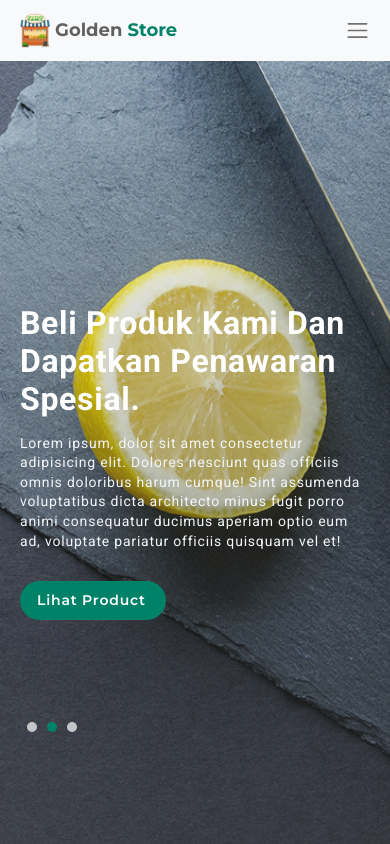
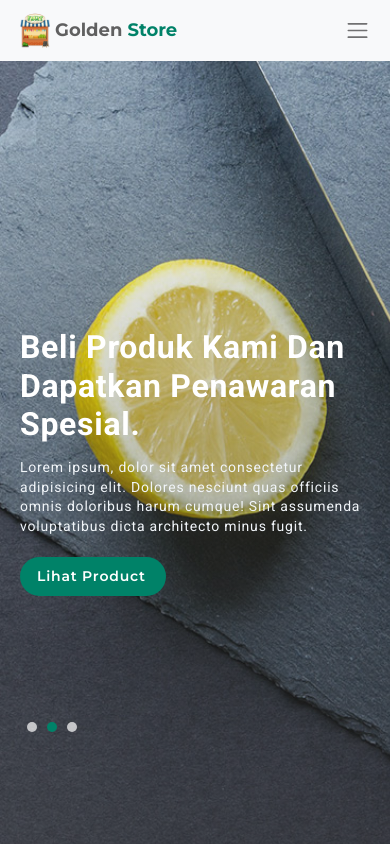
Before and after one commit to Davitaridani/golden-store, a React (Create React App) app: page / in a window 390 px wide. Shown: the top 844 px of the page. Built offline with nearby package versions, Linux system fonts and the light colour scheme; some icons are missing.

Commit message:
revisi agin

```diff
--- a/src/assets/sass/_home.scss
+++ b/src/assets/sass/_home.scss
@@ -204,7 +204,7 @@ $colorText: #008268;
 						p {
 							font-size: 14px;
 							max-width: none;
-							margin-bottom: 30px;
+							margin-bottom: 20px;
 							color: #f1f5f9;
 						}
 						a {
--- a/src/assets/sass/custom.css
+++ b/src/assets/sass/custom.css
@@ -341,7 +341,7 @@ li {
   .sect-banner .container .mySwiper .swiper-slide .text-banner p {
     font-size: 14px;
     max-width: none;
-    margin-bottom: 30px;
+    margin-bottom: 20px;
     color: #f1f5f9;
   }
   .sect-banner .container .mySwiper .swiper-slide .text-banner a {
--- a/src/pages/Home.jsx
+++ b/src/pages/Home.jsx
@@ -98,7 +98,7 @@ const Home = () => {
 								</h3>
 								<div className="text" data-swiper-parallax="-200">
 									<p>
-										Lorem ipsum, dolor sit amet consectetur adipisicing elit. Dolores nesciunt quas officiis omnis doloribus harum cumque! Sint assumenda voluptatibus dicta architecto minus fugit porro animi consequatur ducimus aperiam optio eum ad, voluptate pariatur officiis quisquam vel et!
+										Lorem ipsum, dolor sit amet consectetur adipisicing elit. Dolores nesciunt quas officiis omnis doloribus harum cumque! Sint assumenda voluptatibus dicta architecto minus fugit.
 									</p>
 								</div>
 								<div className="link d-flex align-items-center">
```
